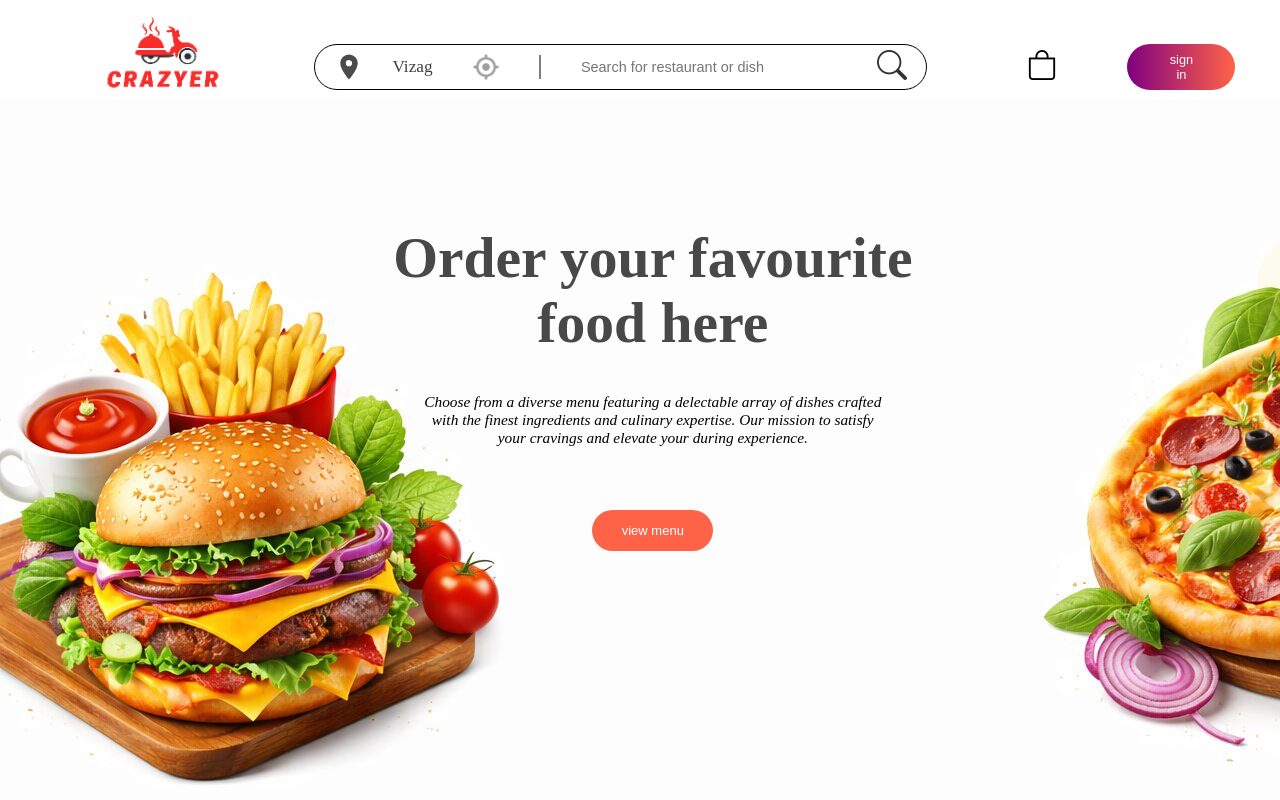
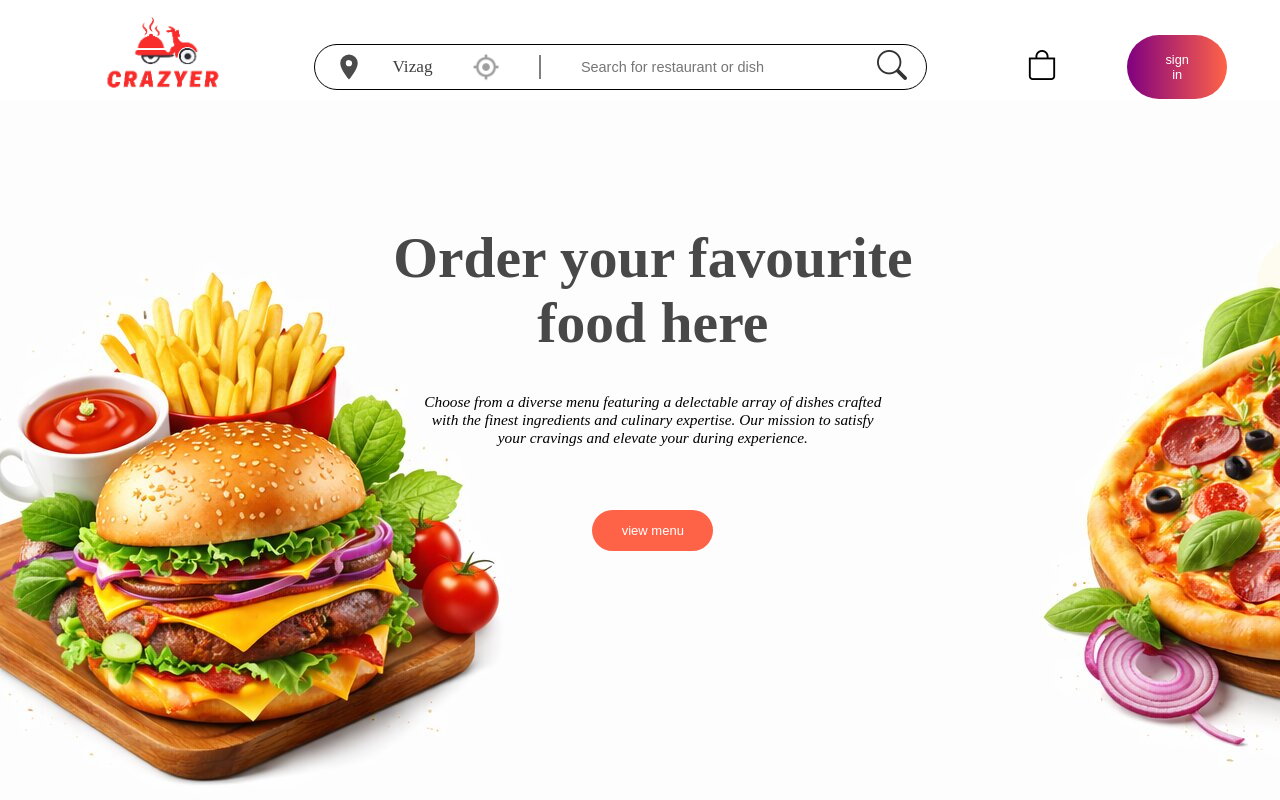
Before and after one commit to Rajinesh1/Crazyer, a React (Vite) app: page / in a window 1280 px wide. Shown: the top 800 px of the page. Built offline with nearby package versions, Linux system fonts and the light colour scheme.

Commit message:
Adjust button padding in Navbar CSS

```diff
--- a/src/components/Navbar/Navbar.css
+++ b/src/components/Navbar/Navbar.css
@@ -141,7 +141,7 @@
   text-align: center;
 }
 .navbar-right button{
-    padding: 0.599vw 3.3vw;
+    padding: 17px 38px;
     font-size: 1vw;
     border-radius: 50px;
     border-style: none;
```
